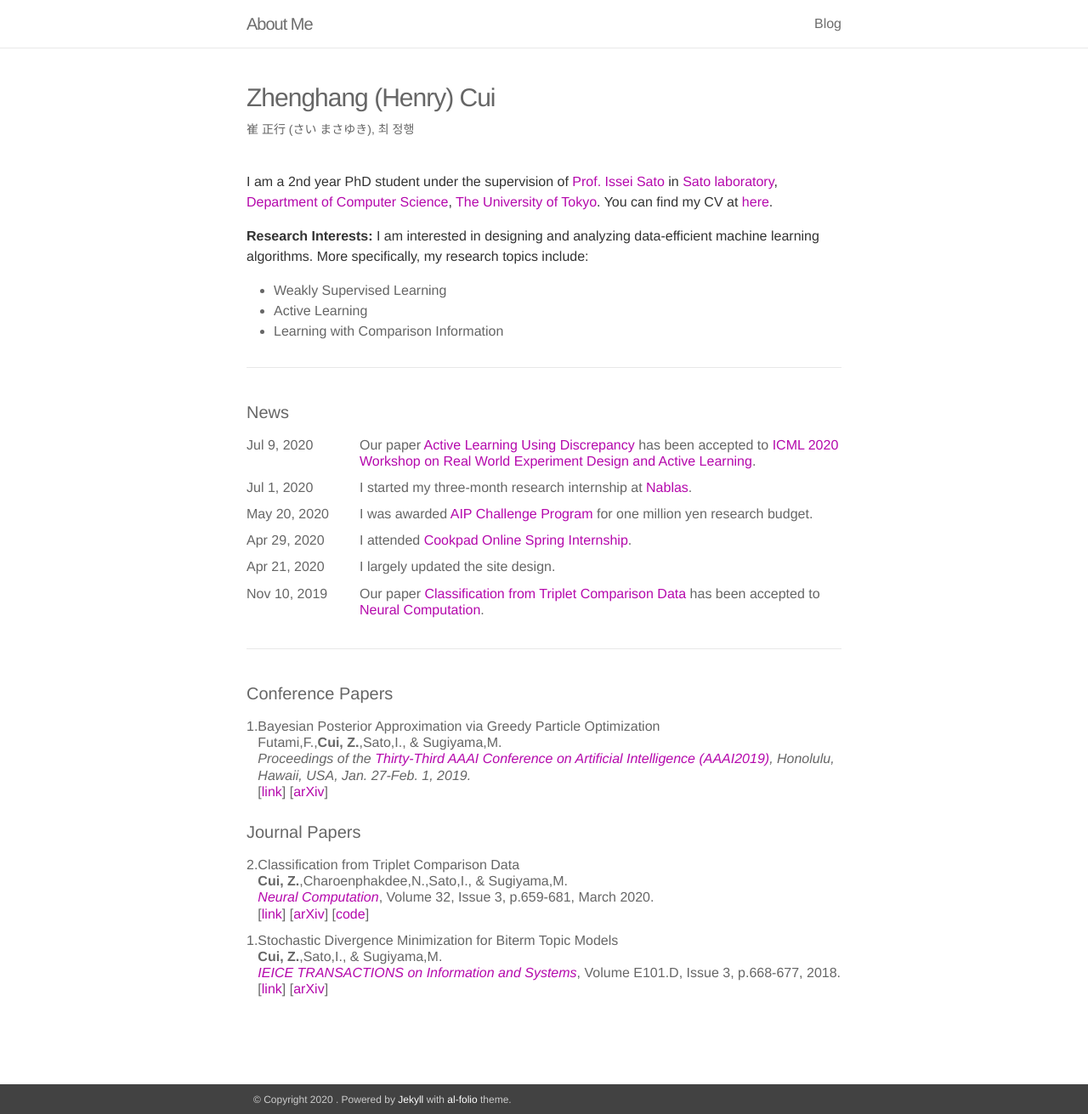
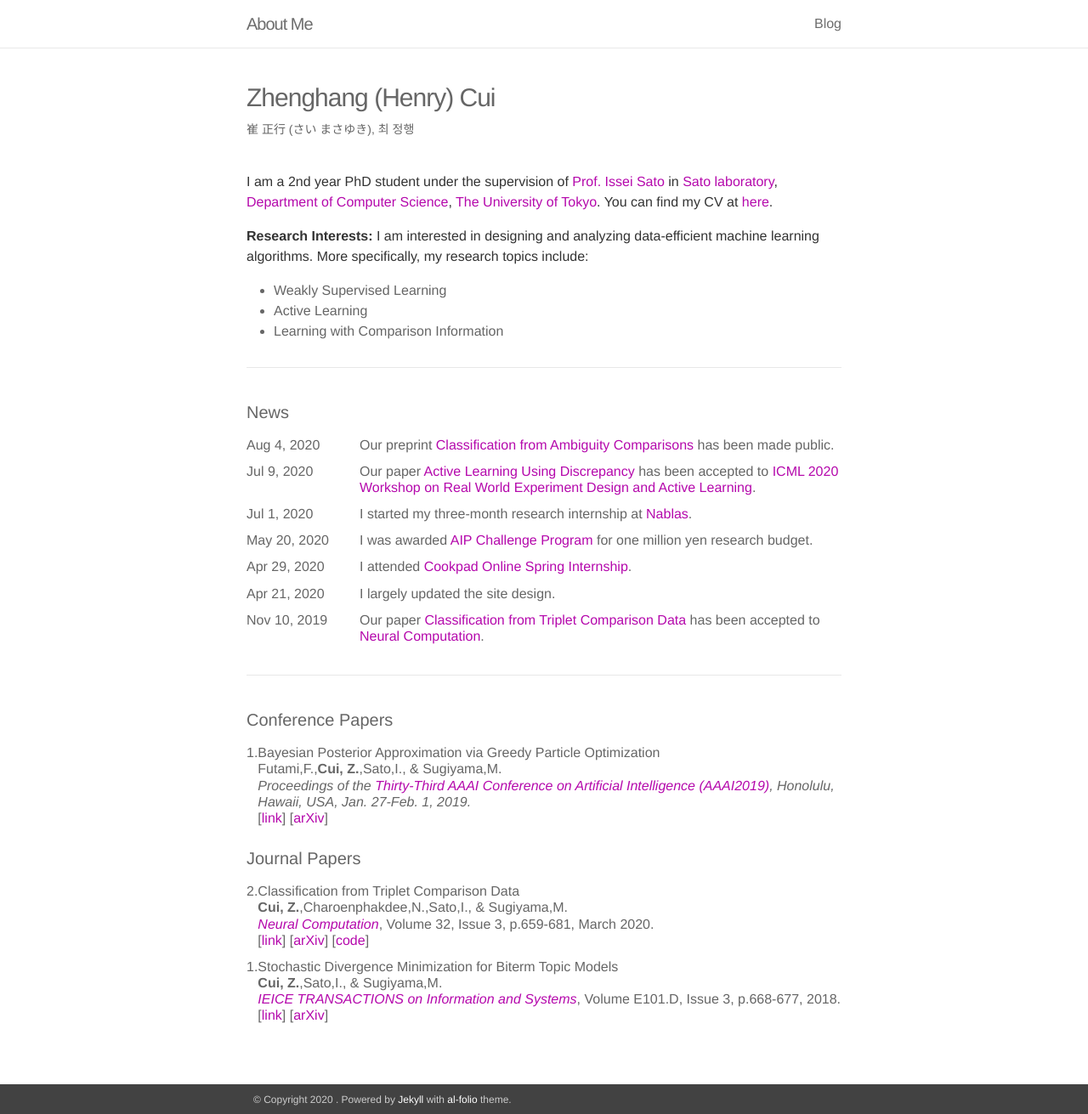
Before and after one commit to zchenry/zchenry.github.io, a Jekyll site: the page built from about.md, in a window 1280 px wide and 1311 px high. Shown: the whole window at 85% size. Built offline with Jekyll 4.4.1, drawn with Linux system fonts in a browser that asks for light colours; nearby versions of some CDN libraries.

Commit message:
20200804

```diff
--- a/about.md
+++ b/about.md
@@ -23,6 +23,13 @@ More specifically, my research topics include:
 <div class='news'>
   <h4>News</h4>
   <table>
+    <tr>
+      <td class='date'>Aug 4, 2020</td>
+      <td class='announcement'>
+        Our preprint <a href='https://arxiv.org/abs/2008.00645'>Classification from Ambiguity Comparisons</a>
+        has been made public.
+      </td>
+    </tr>
     <tr>
       <td class='date'>Jul 9, 2020</td>
       <td class='announcement'>
```
Also changed, not shown: 1 other file.
